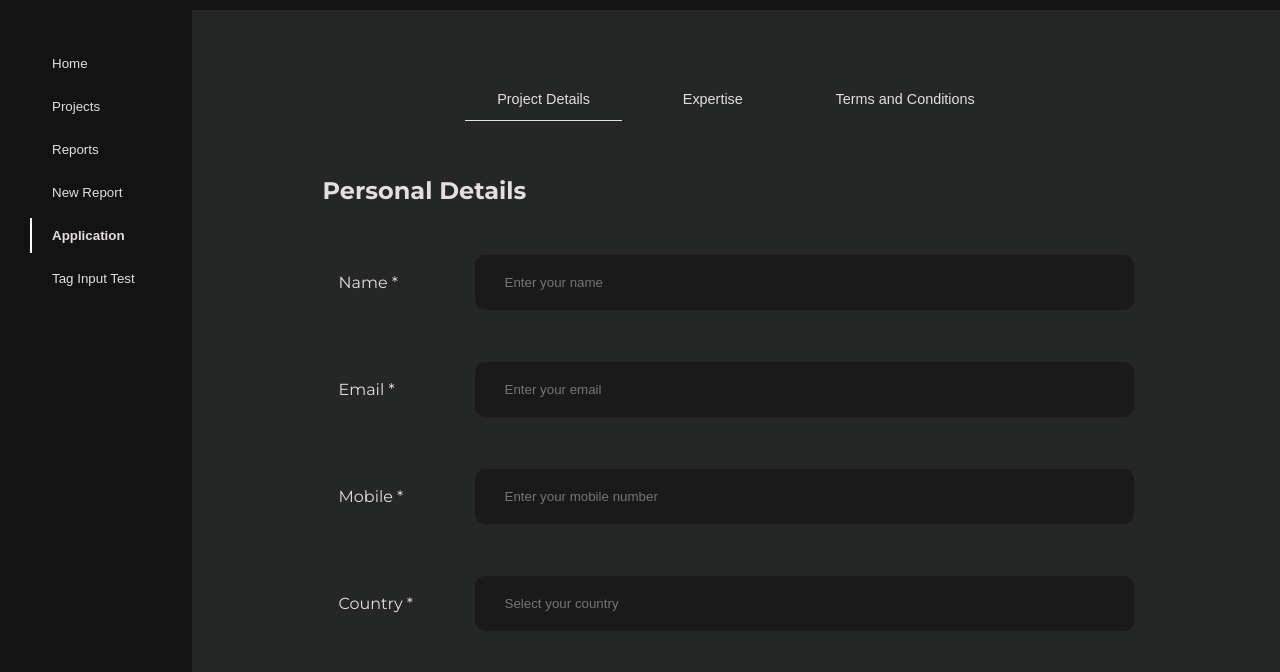
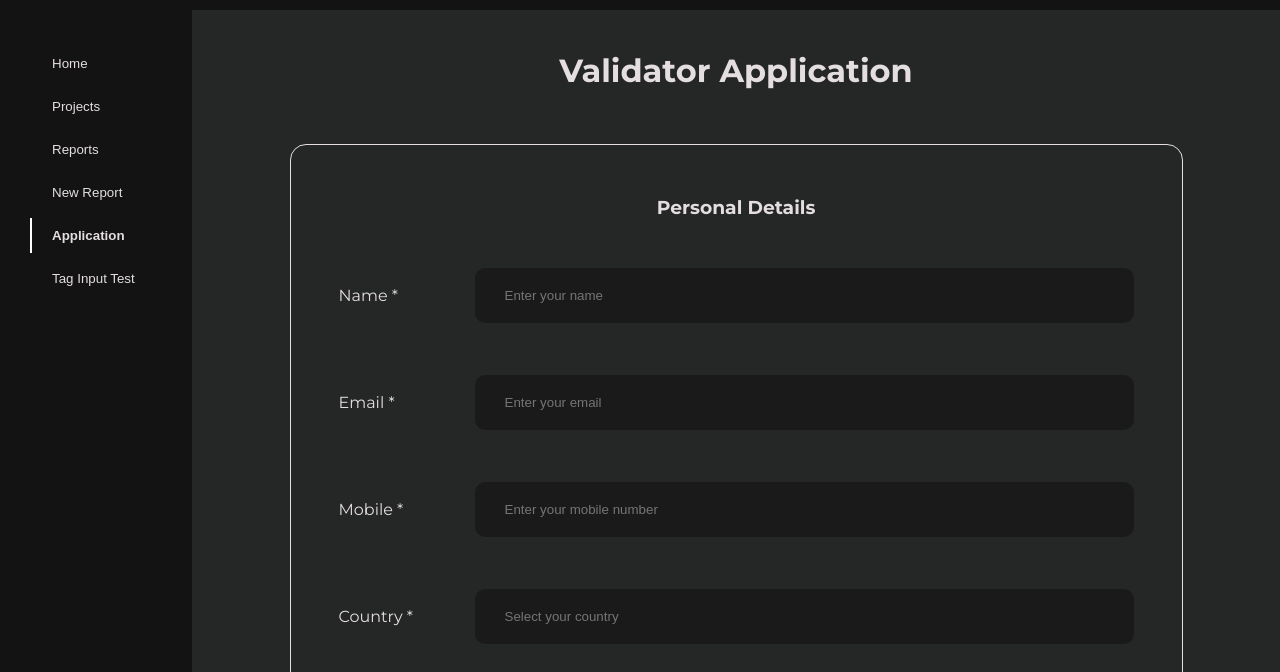
Before and after one commit to lakshith-403/xployt, a website built with webpack: page frontend/src/index.html in a window 1280 px wide. Both pictures are taken after a click on the button "Application". Shown: the part 54-726 px from the top of the page. Built offline with nearby package versions, Linux system fonts and the light colour scheme; files whose address does not match are found by name.

Commit message:
refactor: Separate form buttons from form body styles
- Moved the form buttons to a separate container within the multistep form component.
- Updated the styling of the form buttons to be positioned absolutely and aligned to the left and right edges of the container.
- Added a new class for the submit button and set it to be hidden by default.

refactor: Update tab button styles in multistep form

- Updated the tab button styles in the multistep form component.
- Changed the class name from "tab-button" to "step-button" for consistency.
- Added a new class for the dot element inside the tab button.
- Adjusted the styling of the dot element to have a white border and a transition effect for the background color.

feat: Add title to step components in validator application

- Added a title element to the step components in the validator application.
- Updated the PersonalDetails step component to use an h3 element for the title.
- Updated the Expertise and TermsAndConditions step components to use an h3 element for the title.

feat: Add title to validator application

- Added a title element to the validator application component.
- Updated the validatorApplication.ts file to include an h1 element with the title "Validator Application".

refactor: Update progress bar location in multistep form

- Updated the multistep form component to support a configurable progress bar location.
- Added a new config object parameter to the constructor of the MultistepForm class.
- Added a new class to the multistep form container based on the config value for the progress bar location.
- Updated the render method of the multistep form component to add the progress bar location class to the form container.

refactor: Update title alignment in step components

- Updated the alignment of the title elements in the step components of the validator application.
- Added a new class for the title element and set the text-align property to center.

```diff
--- a/frontend/src/components/multistepForm/multistep-form.scss
+++ b/frontend/src/components/multistepForm/multistep-form.scss
@@ -4,24 +4,48 @@
   gap: 20px;
   --margin-from-edge: 3rem;
 
-  .tabs-header {
+  &.bottom {
+    flex-direction: column-reverse;
+  }
+  .progress-bar {
     display: flex;
     justify-content: center;
     margin: 1rem 0 1rem 0;
     gap: 1.8rem;
-    .tab-button {
+
+    .step-button {
       background-color: inherit;
       border: none;
       color: var(--color-primary);
       cursor: pointer;
       font-size: 0.9rem;
       padding: 0.8rem 2rem;
+      display: flex;
+      align-items: center;
+      justify-content: center;
 
-      &.selected {
-        box-shadow: 0 1px 0 0 var(--color-primary);
+      .dot {
+        width: 20px;
+        height: 20px;
+        border: 2px solid white;
+        border-radius: 50%;
+        display: flex;
+        align-items: center;
+        justify-content: center;
+        color: white;
+        transition: background-color 0.3s;
+      }
+
+      &.selected .dot {
+        background-color: var(--light-green);
+        border-color: var(--light-green);
       }
     }
   }
+  .form-body {
+    border: 1px solid var(--color-primary);
+    padding: 2rem;
+    border-radius: 1rem;
 
     .form-buttons {
       display: flex;
@@ -47,3 +71,4 @@
       }
     }
   }
+}
--- a/frontend/src/components/multistepForm/multistep-form.ts
+++ b/frontend/src/components/multistepForm/multistep-form.ts
@@ -11,6 +11,10 @@ interface Steps {
   title: string;
   stateUsed: { [key: string]: 'optional' | 'required' };
   step: Step;
+}
+
+interface Config {
+  [key: string]: any;
 }
 
 class MultistepForm {
@@ -27,8 +31,9 @@ class MultistepForm {
   private formState: any = {};
   private lastAction: 'Submit' | 'Apply' = 'Submit';
   private onSubmit: (formState: any) => void;
+  private config: { [key: string]: any } = {};
 
-  constructor(steps: Steps[], formState: any, lastAction: 'Submit' | 'Apply', onSubmit: (formState: any) => void) {
+  constructor(steps: Steps[], formState: any, lastAction: 'Submit' | 'Apply', config: Config = {}, onSubmit: (formState: any) => void) {
     this.steps = steps;
     this.activeTabIndex = 0;
     this.tabValidityStates = new Array(steps.length).fill(false);
@@ -36,18 +41,19 @@ class MultistepForm {
     this.numOfSteps = steps.length;
     this.lastAction = lastAction;
     this.onSubmit = onSubmit;
+    this.config = config || {};
   }
 
   render(q: Quark): void {
-    $(q, 'div', 'multistep-form', {}, (q) => {
-      this.tabsButtons = $(q, 'div', 'tabs-header', {}, (q) => {
+    const form = $(q, 'div', 'multistep-form', {}, (q) => {
+      this.tabsButtons = $(q, 'div', 'progress-bar', {}, (q) => {
         this.steps.forEach((step, index) => {
-          $(q, 'button', 'tab-button', { onclick: () => this.jumpToTab(index) }, (q) => {
-            $(q, 'span', 'dot', {}, step.title);
+          $(q, 'button', 'step-button', { onclick: () => this.jumpToTab(index) }, (q) => {
+            $(q, 'span', 'dot', {}, (q) => {});
           });
         });
       });
-
+      $(q, 'div', 'form-body', {}, (q) => {
         $(q, 'div', 'tabs-content', {}, (q) => {
           this.contentElement = q;
           this.renderActiveTabContent();
@@ -81,7 +87,11 @@ class MultistepForm {
           this.submitButton.hide();
         });
       });
+    });
 
+    if (this.config.progressBarLocation) {
+      form.classList.add(this.config.progressBarLocation);
+    }
     this.tabsButtons.children[this.activeTabIndex].classList.add('selected');
   }
 
--- a/frontend/src/views/validator/validatorApplication/Step1/PersonalDetails.scss
+++ b/frontend/src/views/validator/validatorApplication/Step1/PersonalDetails.scss
@@ -3,6 +3,10 @@
     display: flex;
     flex-direction: column;
     gap: 10px;
+
+    .title {
+      text-align: center;
+    }
 
     .dob {
       display: flex;
--- a/frontend/src/views/validator/validatorApplication/Step1/PersonalDetails.ts
+++ b/frontend/src/views/validator/validatorApplication/Step1/PersonalDetails.ts
@@ -23,7 +23,7 @@ class PersonalDetails implements Step {
     this.updateParentState = updateParentState;
 
     $(q, 'div', 'personal-details', {}, (q) => {
-      $(q, 'h2', '', {}, 'Personal Details');
+      $(q, 'h3', 'title', {}, 'Personal Details');
 
       this.renderFieldFullWidth(q, this.nameField, state.name);
       this.renderFieldFullWidth(q, this.emailField, state.email);
--- a/frontend/src/views/validator/validatorApplication/Step2/Expertise.scss
+++ b/frontend/src/views/validator/validatorApplication/Step2/Expertise.scss
@@ -0,0 +1,3 @@
+.title {
+  text-align: center;
+}
--- a/frontend/src/views/validator/validatorApplication/Step2/Expertise.ts
+++ b/frontend/src/views/validator/validatorApplication/Step2/Expertise.ts
@@ -37,7 +37,7 @@ class Expertise implements Step {
 
   render(q: Quark, state: any, updateParentState: (newState: any) => void): void {
     this.updateParentState = updateParentState;
-
+    $(q, 'h3', 'title', {}, 'Validator Capabilities');
     $(q, 'div', 'expertise-details', {}, (q) => {
       $(q, 'div', 'form-field', {}, (q) => {
         this.skillsField!.render(q);
--- a/frontend/src/views/validator/validatorApplication/Step3/TermsAndConditions.scss
+++ b/frontend/src/views/validator/validatorApplication/Step3/TermsAndConditions.scss
@@ -1,4 +1,7 @@
 .terms-and-conditions {
+  .title {
+    text-align: center;
+  }
   .policies {
     margin-top: 3rem;
     margin-bottom: 20px;
--- a/frontend/src/views/validator/validatorApplication/Step3/TermsAndConditions.ts
+++ b/frontend/src/views/validator/validatorApplication/Step3/TermsAndConditions.ts
@@ -49,7 +49,7 @@ export class TermsAndConditions implements Step {
     this.updateParentState = updateParentState;
 
     $(q, 'div', 'terms-and-conditions', {}, (q) => {
-      $(q, 'h2', '', {}, 'Terms and Conditions');
+      $(q, 'h3', 'title', {}, 'Terms and Conditions');
       $(q, 'p', '', {}, 'Please read and accept the terms and conditions to proceed.');
 
       $(q, 'div', 'policies', {}, (q) => {
--- a/frontend/src/views/validator/validatorApplication/validatorApplication.ts
+++ b/frontend/src/views/validator/validatorApplication/validatorApplication.ts
@@ -74,8 +74,9 @@ class ValidatorApplication extends View {
       },
     ];
 
-    const multistepForm = new MultistepForm(steps, this.formState, 'Apply', this.onSubmit);
+    const multistepForm = new MultistepForm(steps, this.formState, 'Apply', { progressBarLocation: 'bottom' }, this.onSubmit);
     $(q, 'div', 'validator-application', {}, (q) => {
+      $(q, 'h1', 'title', {}, 'Validator Application');
       $(q, 'div', 'container', {}, (q) => {
         multistepForm.render(q);
       });
```
Lines whose indentation alone changed are shown as unchanged.
